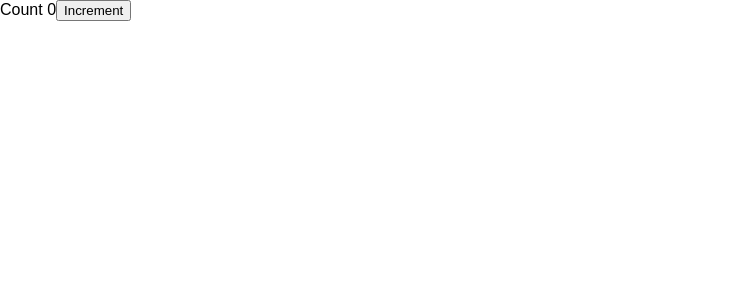
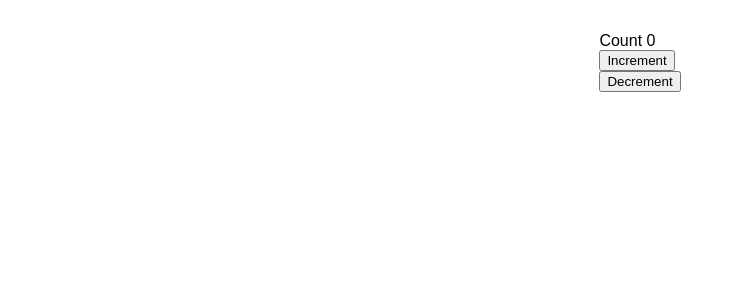
Before and after one commit to hkhamm/react-firebase, a React (Create React App) app: page / in a window 1280 px wide. Shown: the top 300 px of the page, without its empty margins (0-744 px from the left). Built offline with nearby package versions, Linux system fonts and the light colour scheme.

Commit message:
adds decrement button and moves onclick actions into methods

```diff
--- a/src/App.tsx
+++ b/src/App.tsx
@@ -11,13 +11,39 @@ interface Props {
 @observer
 export default class App extends React.Component<Props, {}> {
 
+    constructor(props: Props) {
+        super(props)
+        this.onIncrement = this.onIncrement.bind(this)
+        this.onDecrement = this.onDecrement.bind(this)
+    }
+
     public render() {
         return (
-            <div>
-                <label>Count {this.props.store.count}</label>
-                <button id={"increment"} onClick={() => this.props.store.count++}>Increment</button>
+            <div style={{
+                width: "50%",
+                margin: "auto",
+                paddingTop: "2rem",
+                display: "flex",
+                justifyContent: "center",
+                alignItems: "center"
+            }}>
+                <div>
+                    <label>Count {this.props.store.count}</label>
+                    <div><button onClick={this.onIncrement}>Increment</button></div>
+                    <div><button onClick={this.onDecrement}>Decrement</button></div>
+                </div>
             </div>
         )
     }
 
+    private onIncrement() {
+        this.props.store.count++
+    }
+
+    private onDecrement() {
+        if (this.props.store.count > 0) {
+            this.props.store.count--
+        }
+    }
+
 }
```
